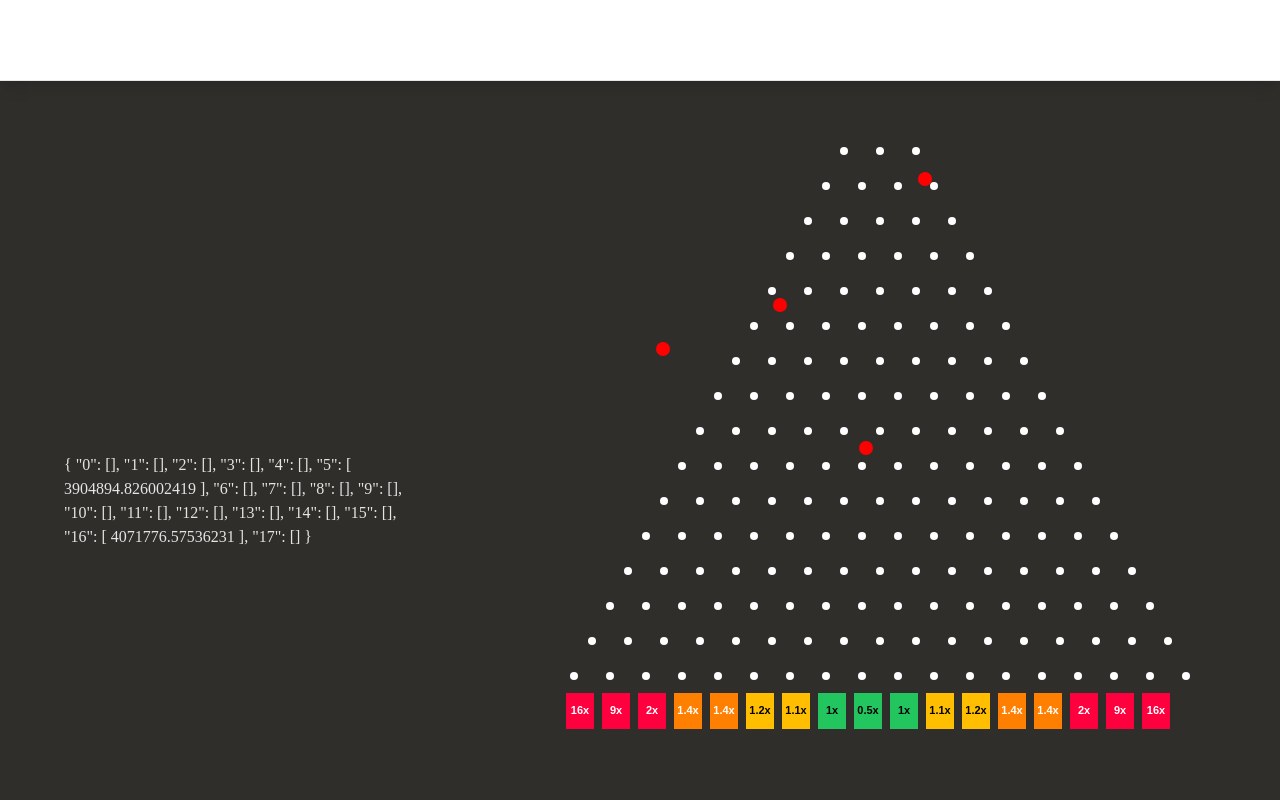
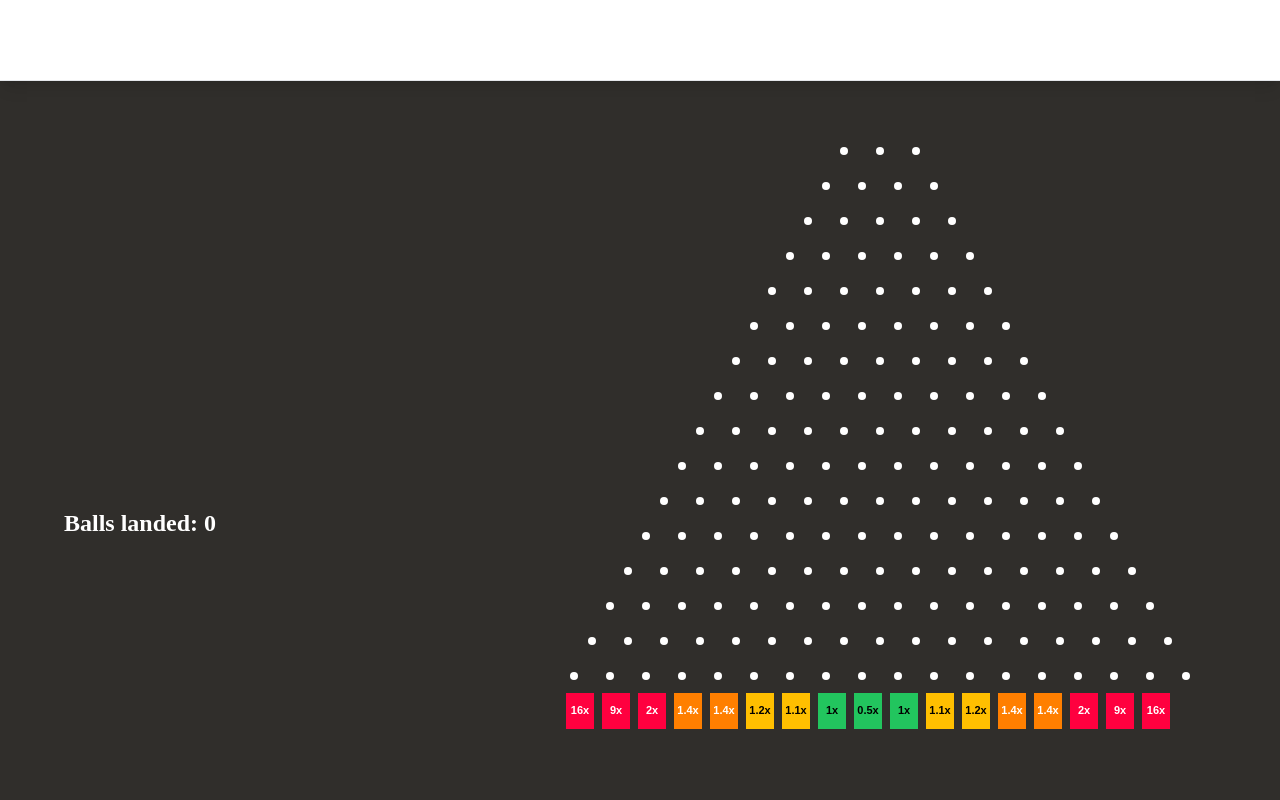
Before and after one commit to NirvanJain/Plinko, a React (Vite) app in the folder frontend/: page /simulation in a window 1280 px wide. Shown: the top 800 px of the page. Built offline with nearby package versions, Linux system fonts and the light colour scheme.

Commit message:
updated simulation page

```diff
--- a/frontend/src/pages/Simulation.tsx
+++ b/frontend/src/pages/Simulation.tsx
@@ -1,66 +1,47 @@
-import { useEffect, useRef, useState } from "react";
-import { BallManager } from "../game/classes/BallManager";
-import { WIDTH } from "../game/constants";
-import { pad } from "../game/padding";
+import { useState } from "react";
+import { Button } from "../components/ui";
+import { HEIGHT, WIDTH } from "../game/constants";
+import { randomStartX, usePlinko } from "../game/usePlinko";
 
 export function Simulation() {
-  const canvasRef = useRef<HTMLCanvasElement>(null);
-  const [outputs, setOutputs] = useState<{ [key: number]: number[] }>({
-    0: [],
-    1: [],
-    2: [],
-    3: [],
-    4: [],
-    5: [],
-    6: [],
-    7: [],
-    8: [],
-    9: [],
-    10: [],
-    11: [],
-    12: [],
-    13: [],
-    14: [],
-    15: [],
-    16: [],
-    17: [],
+  const [counts, setCounts] = useState<{ [key: number]: number }>({});
+  const [total, setTotal] = useState(0);
+
+  const { canvasRef, ballManagerRef } = usePlinko((index) => {
+    setCounts((prev) => ({ ...prev, [index]: (prev[index] || 0) + 1 }));
+    setTotal((prev) => prev + 1);
   });
-  async function simulate(ballManager: BallManager) {
-    // eslint-disable-next-line no-constant-condition
-    while (true) {
-      ballManager.addBall(pad(WIDTH / 2 + 20 * (Math.random() - 0.5)));
-      await new Promise((resolve) => setTimeout(resolve, 1000));
-    }
+
+  function dropBall() {
+    ballManagerRef.current?.addBall(randomStartX());
   }
 
-  useEffect(() => {
-    if (canvasRef.current) {
-      const ballManager = new BallManager(
-        canvasRef.current,
-        (index: number, startX?: number) => {
-          setOutputs((prevOutputs: { [key: number]: number[] }) => {
-            return {
-              ...prevOutputs,
-              [index]: [...(prevOutputs[index] || []), ...(startX !== undefined ? [startX] : [])],
-            };
-          });
-        }
-      );
-      simulate(ballManager);
-
-      return () => {
-        ballManager.stop();
-      };
-    }
-  }, [canvasRef]);
-
   return (
-    <div className="flex flex-col lg:flex-row  items-center justify-between h-screen">
-      <div className="flex mx-16 flex-col justify-center pt-10">
-        {JSON.stringify(outputs, null, 2)}
+    <div className="flex flex-col lg:flex-row items-center justify-between min-h-screen gap-6">
+      <div className="flex mx-16 flex-col justify-center py-10 text-white">
+        <h2 className="text-2xl font-bold mb-3">Balls landed: {total}</h2>
+        <div className="grid grid-cols-2 gap-x-10 gap-y-1">
+          {Object.keys(counts)
+            .map(Number)
+            .sort((a, b) => a - b)
+            .map((index) => (
+              <div key={index} className="flex justify-between gap-4">
+                <span>Slot {index}</span>
+                <span className="font-bold">{counts[index]}</span>
+              </div>
+            ))}
+        </div>
       </div>
-      <div className="flex flex-col items-center justify-center">
-        <canvas ref={canvasRef} width={800} height={800}></canvas>
+      <div className="flex flex-col items-center justify-center gap-6">
+        <canvas
+          ref={canvasRef}
+          width={WIDTH}
+          height={HEIGHT}
+          className="max-w-full h-auto"
+        />
+        <Button className="px-10 mb-6" onClick={dropBall}>
+          Drop ball
+        </Button>
       </div>
     </div>
   );
```
